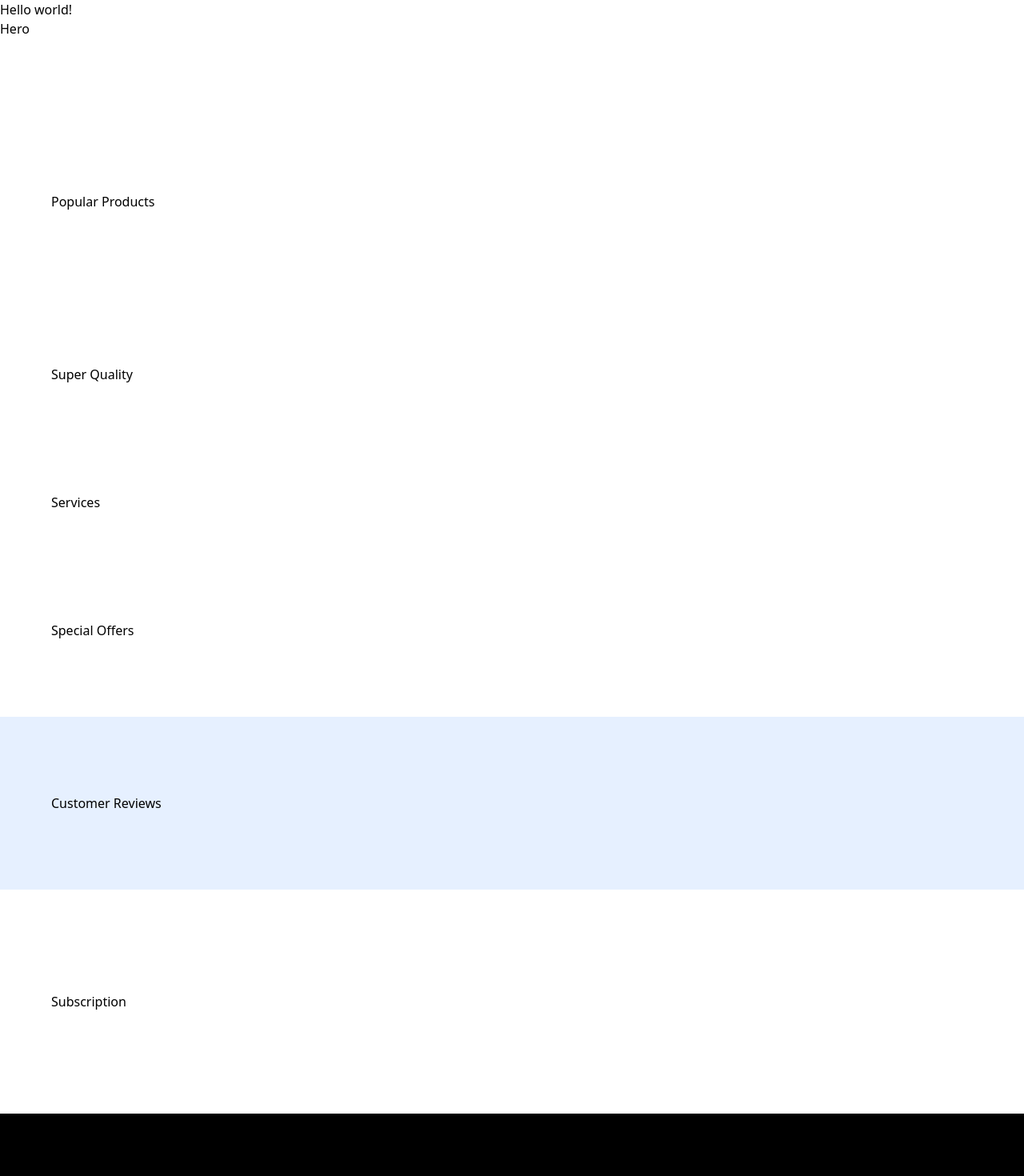
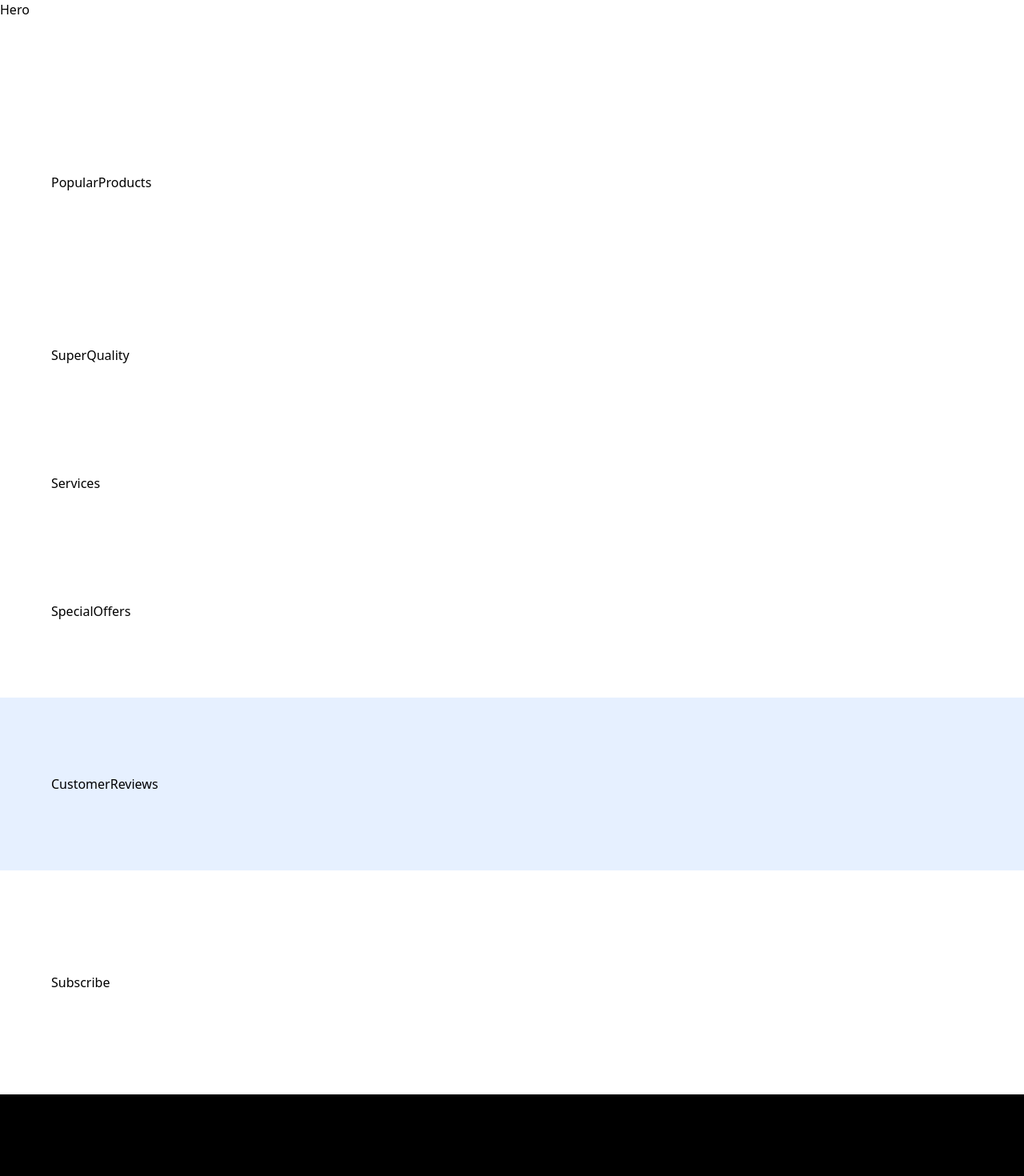
Before and after one commit to DrYoussefTemraz/Tailwind-shoes-Store, a React (Vite) app: page / in a window 1280 px wide. Shown: the top 1470 px of the page at 80% size. Built offline with nearby package versions, Linux system fonts and the light colour scheme; a web font is replaced by a local one.

Commit message:
export the Sections components into the app file

```diff
--- a/src/App.jsx
+++ b/src/App.jsx
@@ -1,30 +1,32 @@
+import { Hero, PopularProducts, Services, SpecialOffers, Subscribe, SuperQuality, CustomerReviews, Footer } from "./sections";
+
 function App() {
   return (
       <main className="relative">
-        Hello world!
+       {/* <Nav /> */}
         <section className="xl:padding-1 wide:padding-r padding-b">
-        Hero
+        <Hero/>
         </section>
         <section className="padding">
-          Popular Products
+          <PopularProducts/>
         </section>
         <section className="padding">
-          Super Quality
+          <SuperQuality/>
         </section>
         <section className="padding-x py-10">
-          Services
+          <Services/>
         </section>
         <section className="padding">
-          Special Offers
+          <SpecialOffers/>
         </section>
         <section className="bg-pale-blue padding">
-          Customer Reviews
+          <CustomerReviews/>
         </section>
         <section className="padding-x sm:py-32 py-16 w-full">
-          Subscription
+          <Subscribe/>
         </section>
         <section className="bg-black padding-x padding-t pb-8">
-          Footer
+          <Footer/>
         </section>
 
       </main>
--- a/src/sections/CustomerReviews.jsx
+++ b/src/sections/CustomerReviews.jsx
@@ -0,0 +1,8 @@
+
+const CustomerReviews = () => {
+  return (
+    <div>CustomerReviews</div>
+  )
+}
+
+export default CustomerReviews
--- /dev/null
+++ b/src/sections/Footer.jsx
@@ -0,0 +1,8 @@
+
+const Footer = () => {
+  return (
+    <div>Footer</div>
+  )
+}
+
+export default Footer
--- /dev/null
+++ b/src/sections/Hero.jsx
@@ -0,0 +1,8 @@
+
+const Hero = () => {
+  return (
+    <div>Hero</div>
+  )
+}
+
+export default Hero
--- /dev/null
+++ b/src/sections/PopularProducts.jsx
@@ -0,0 +1,8 @@
+
+const PopularProducts = () => {
+  return (
+    <div>PopularProducts</div>
+  )
+}
+
+export default PopularProducts
--- /dev/null
+++ b/src/sections/Services.jsx
@@ -0,0 +1,8 @@
+
+const Services = () => {
+  return (
+    <div>Services</div>
+  )
+}
+
+export default Services
--- /dev/null
+++ b/src/sections/SpecialOffers.jsx
@@ -0,0 +1,8 @@
+
+const SpecialOffers = () => {
+  return (
+    <div>SpecialOffers</div>
+  )
+}
+
+export default SpecialOffers
--- /dev/null
+++ b/src/sections/Subscribe.jsx
@@ -0,0 +1,8 @@
+
+const Subscribe = () => {
+  return (
+    <div>Subscribe</div>
+  )
+}
+
+export default Subscribe
--- /dev/null
+++ b/src/sections/SuperQuality.jsx
@@ -0,0 +1,8 @@
+
+const SuperQuality = () => {
+  return (
+    <div>SuperQuality</div>
+  )
+}
+
+export default SuperQuality
--- /dev/null
+++ b/src/sections/index.js
@@ -0,0 +1,10 @@
+import Hero from "./Hero";
+import PopularProducts from "./PopularProducts";
+import Services from "./Services";
+import SpecialOffers from "./SpecialOffers";
+import Subscribe from "./Subscribe";
+import SuperQuality from "./SuperQuality";
+import CustomerReviews from "./CustomerReviews";
+import Footer from "./Footer";
+
+export { Hero, PopularProducts, Services, SpecialOffers, Subscribe, SuperQuality, CustomerReviews, Footer };
```
Also changed, not shown: src/components/Nav.jsx (added).
